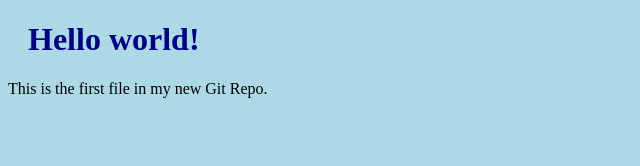
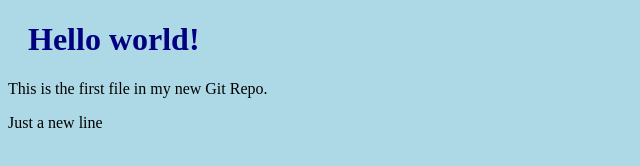
Before and after one commit to HtetYadanar12/testproject, a plain HTML site: page index.html in a window 1280 px wide. Shown: the whole page, without its empty margins (0-640 px from the left). Drawn offline with Linux system fonts and the light colour scheme.

Commit message:
Small changes in index

```diff
--- a/index.html
+++ b/index.html
@@ -8,6 +8,7 @@
 
 <h1>Hello world!</h1>
 <p>This is the first file in my new Git Repo.</p>
+<p> Just a new line</p>
 
 </body>
 </html>
```
